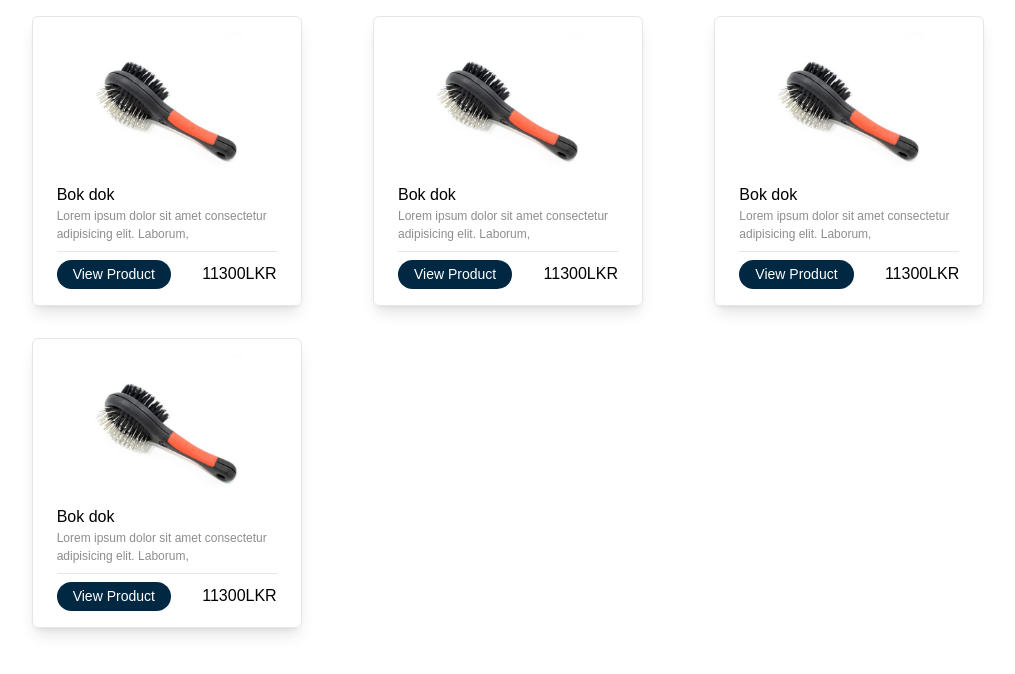
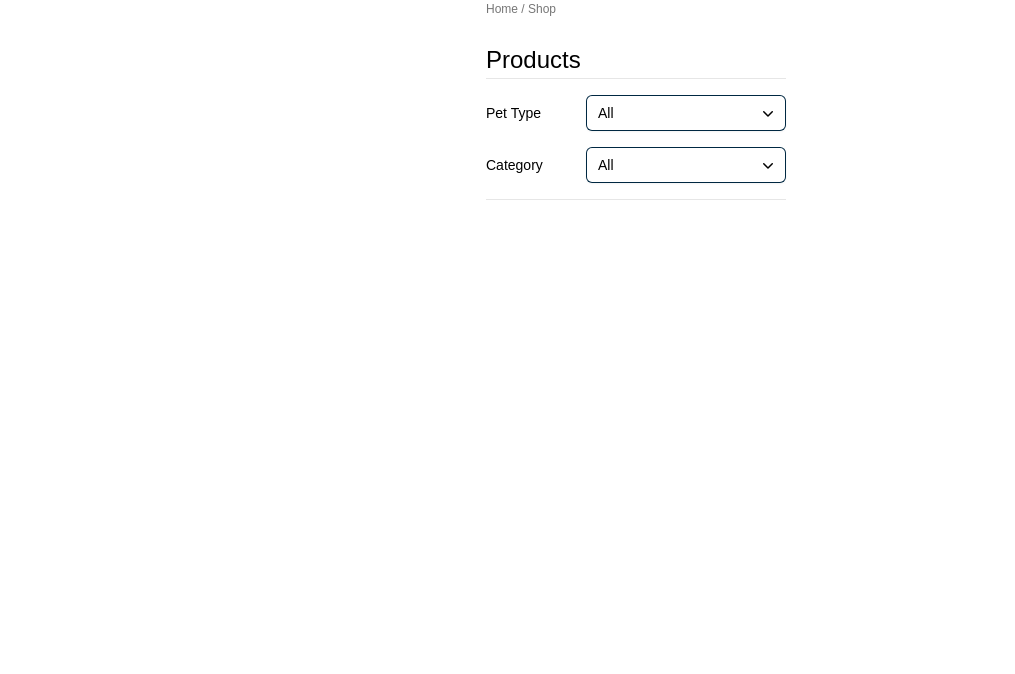
Before and after one commit to ItzNadeesH/Stray-Animal-Adoption-and-Care-Platform, a React (Create React App) app in the folder frontend/: page / in a window 1280 px wide. Shown: the top 674 px of the page, without its empty margins (4-1019 px from the left). Built offline with nearby package versions, Linux system fonts and the light colour scheme; the HTML template or start-up script is replaced by a standard one.

Commit message:
Create product filter

```diff
--- a/frontend/package.json
+++ b/frontend/package.json
@@ -3,6 +3,8 @@
   "version": "0.1.0",
   "private": true,
   "dependencies": {
+    "@headlessui/react": "^1.7.18",
+    "@heroicons/react": "^2.1.1",
     "@testing-library/jest-dom": "^5.17.0",
     "@testing-library/react": "^13.4.0",
     "@testing-library/user-event": "^13.5.0",
--- /dev/null
+++ b/frontend/src/components/Dropdown.js
@@ -0,0 +1,52 @@
+import { Fragment } from 'react';
+import { Menu, Transition } from '@headlessui/react';
+import { ChevronDownIcon } from '@heroicons/react/20/solid';
+
+function classNames(...classes) {
+  return classes.filter(Boolean).join(' ');
+}
+
+export default function Dropdown({ items }) {
+  return (
+    <Menu as="div" className="relative inline-block text-left w-[200px]">
+      <div>
+        <Menu.Button className="inline-flex w-full justify-between gap-x-1.5 rounded-md bg-white px-3 py-2 text-sm text-gray-900 shadow-sm ring-1 ring-inset ring-cyan-blue hover:bg-gray-50">
+          All
+          <ChevronDownIcon
+            className="-mr-1 h-5 w-5 text-gray-400"
+            aria-hidden="true"
+          />
+        </Menu.Button>
+      </div>
+
+      <Transition
+        as={Fragment}
+        enter="transition ease-out duration-100"
+        enterFrom="transform opacity-0 scale-95"
+        enterTo="transform opacity-100 scale-100"
+        leave="transition ease-in duration-75"
+        leaveFrom="transform opacity-100 scale-100"
+        leaveTo="transform opacity-0 scale-95"
+      >
+        <Menu.Items className="absolute right-0 z-10 mt-2 w-56 origin-top-right rounded-md bg-[#ffffff] shadow-lg ring-1 ring-[#000000] ring-opacity-5 focus:outline-none">
+          <div className="py-1">
+            {items.map((pet, index) => (
+              <Menu.Item key={index}>
+                {({ active }) => (
+                  <button
+                    className={classNames(
+                      active ? 'bg-gray-100 text-gray-900' : 'text-gray-700',
+                      'block px-4 py-2 text-sm'
+                    )}
+                  >
+                    {pet}
+                  </button>
+                )}
+              </Menu.Item>
+            ))}
+          </div>
+        </Menu.Items>
+      </Transition>
+    </Menu>
+  );
+}
--- /dev/null
+++ b/frontend/src/components/ProductFilter.js
@@ -0,0 +1,25 @@
+import React from 'react';
+import Dropdown from './Dropdown';
+
+const ProductFilter = () => {
+  const petTypes = ['Cat', 'Dog'];
+  const productCategories = ['Food', 'Supplement', 'Accessories'];
+  return (
+    <>
+      <div className="max-w-[300px] mx-auto">
+        <p className="mb-6 text-[12px] text-[#767676]">Home / Shop</p>
+        <h2 className="mb-4 text-[24px] border-b border-[#e6e6e6]">Products</h2>
+        <div className="flex justify-between mb-4">
+          <p className="mt-2 text-[14px]">Pet Type</p>
+          <Dropdown items={petTypes} />
+        </div>
+        <div className="flex justify-between pb-4 border-b border-[#e6e6e6]">
+          <p className="mt-2 text-[14px]">Category</p>
+          <Dropdown items={productCategories} />
+        </div>
+      </div>
+    </>
+  );
+};
+
+export default ProductFilter;
--- a/frontend/src/pages/Products.js
+++ b/frontend/src/pages/Products.js
@@ -1,10 +1,11 @@
 import React from 'react';
 import ProductGrid from '../components/ProductGrid';
+import ProductFilter from '../components/ProductFilter';
 
 const Products = () => {
   return (
     <>
-      <ProductGrid />
+      <ProductFilter />
     </>
   );
 };
```
Also changed, not shown: 1 other file (tests, documents, lock files or other folders).
